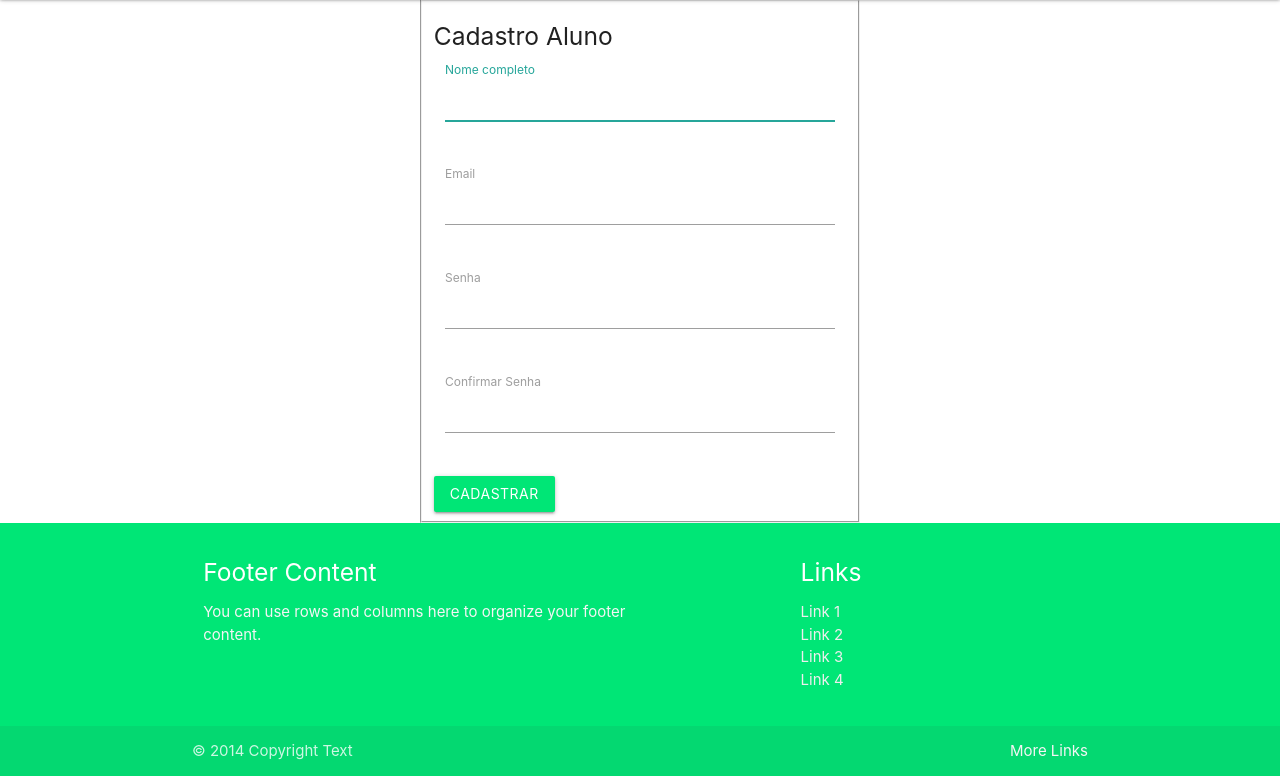
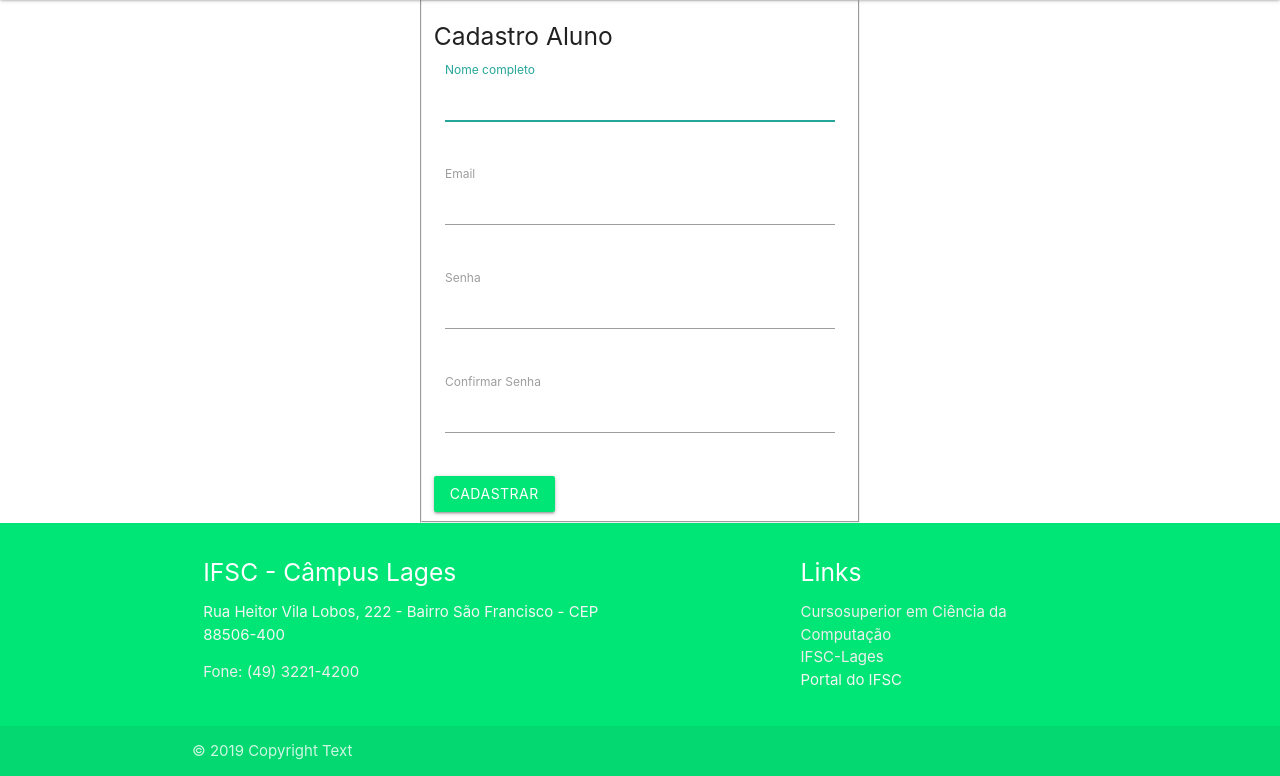
Before and after one commit to matheusdemedeiros/webtcc, a PHP site: page /cadastroaluno.php in a window 1280 px wide. Shown: the part 65-841 px from the top of the page. Run offline with PHP 8.4, Linux system fonts and the light colour scheme.

Commit message:
ajustes nos formuláarios

```diff
--- a/cadastroaluno.php
+++ b/cadastroaluno.php
@@ -44,26 +44,26 @@
                 <h5>Cadastro Aluno</h5>
                 <div class="row">
                     <div class="input-field col s12">
-                        <input type="text" id="nome" name="nome" autofocus required>
+                        <input type="text" id="nome" name="nome" class="validate" autofocus required>
                         <label for="nome">Nome completo</label>
                     </div>
                 </div>
                 <div class="row">
                     <div class="input-field col s12">
 
-                        <input type="email" id="email" name="email" autofocus required>
+                        <input type="email" id="email" name="email" class="validate" autofocus required>
                         <label for="email">Email</label>
                     </div>
                 </div>
                 <div class="row">
                     <div class="input-field col s12">
-                        <input type="password" id="password" name="password" autofocus required>
+                        <input type="password" id="password" name="password" class="validate" autofocus required>
                         <label for="senha">Senha</label>
                     </div>
                 </div>
                 <div class="row">
                     <div class="input-field col s12">
-                        <input type="password" id="password2" name="password2" autofocus required>
+                        <input type="password" id="password2" name="password2" class="validate" autofocus required>
                         <label for="senha2">Confirmar Senha</label>
                     </div>
                 </div>
--- a/cadastrocurso.php
+++ b/cadastrocurso.php
@@ -20,7 +20,7 @@
                 <h5>Cadastro Curso</h5>
                 <div class="row">
                     <div class="input-field col s12">
-                        <input type="text" id="nome" name="nome" autofocus required>
+                        <input type="text" id="nome" name="nome" class="validate" autofocus required>
                         <label for="nome">Nome do Curso</label>
                     </div>
                 </div>
--- a/rodape.php
+++ b/rodape.php
@@ -2,24 +2,23 @@
 <div class="container">
             <div class="row">
               <div class="col l6 s12">
-                <h5 class="white-text">Footer Content</h5>
-                <p class="grey-text text-lighten-4">You can use rows and columns here to organize your footer content.</p>
-              </div>
+                <h5 class="white-text">IFSC - Câmpus Lages</h5>
+                <p class="grey-text text-lighten-4">Rua Heitor Vila Lobos, 222 - Bairro São Francisco - CEP 88506-400</p>
+                <p class="grey-text text-lighten-3">Fone: (49) 3221-4200</p>
+            </div>
               <div class="col l4 offset-l2 s12">
                 <h5 class="white-text">Links</h5>
                 <ul>
-                  <li><a class="grey-text text-lighten-3" href="#!">Link 1</a></li>
-                  <li><a class="grey-text text-lighten-3" href="#!">Link 2</a></li>
-                  <li><a class="grey-text text-lighten-3" href="#!">Link 3</a></li>
-                  <li><a class="grey-text text-lighten-3" href="#!">Link 4</a></li>
+                  <li><a class="grey-text text-lighten-3" href="https://cursos.lages.ifsc.edu.br/computacao/">Cursosuperior em Ciência da Computação</a></li>
+                  <li><a class="grey-text text-lighten-3" href="https://www.lages.ifsc.edu.br/">IFSC-Lages</a></li>
+                  <li> <a class="grey-text text-lighten-4" href="https://www.ifsc.edu.br/">Portal do IFSC</a></li>
                 </ul>
               </div>
             </div>
           </div>
           <div class="footer-copyright">
             <div class="container">
-            © 2014 Copyright Text
-            <a class="grey-text text-lighten-4 right" href="#!">More Links</a>
+            © 2019 Copyright Text
             </div>
           </div>
 </footer>
```
Also changed, not shown: cadastroorientador.php (+4 -4 lines), cadastroprofessortcc.php (+4 -4 lines), editar.php (+4 -4 lines).
